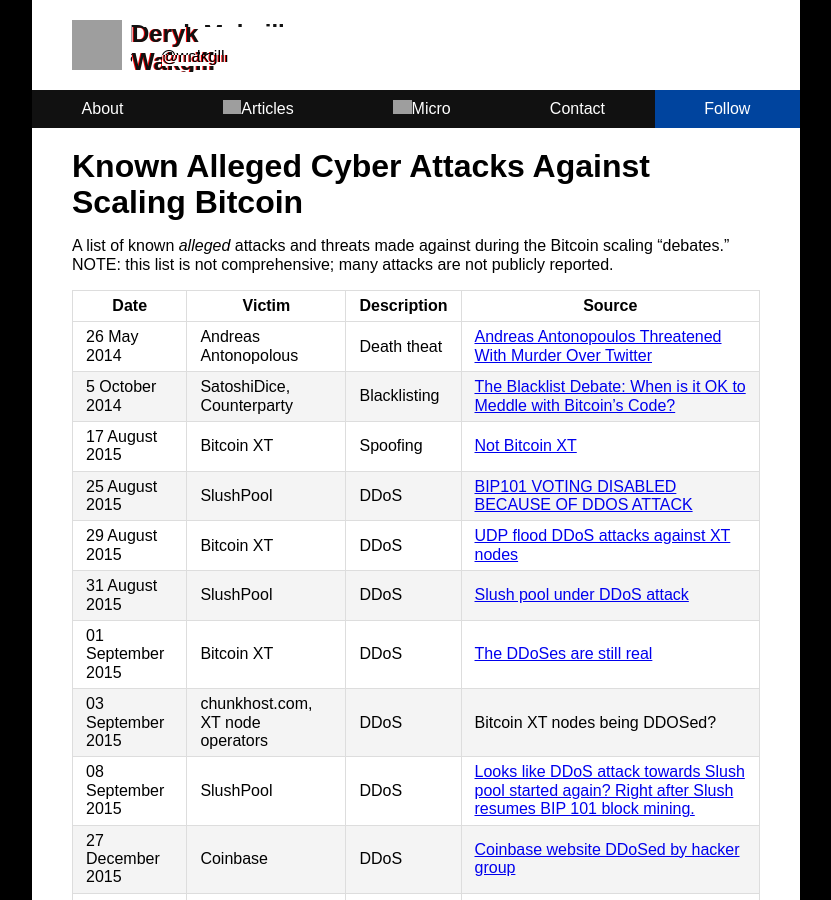
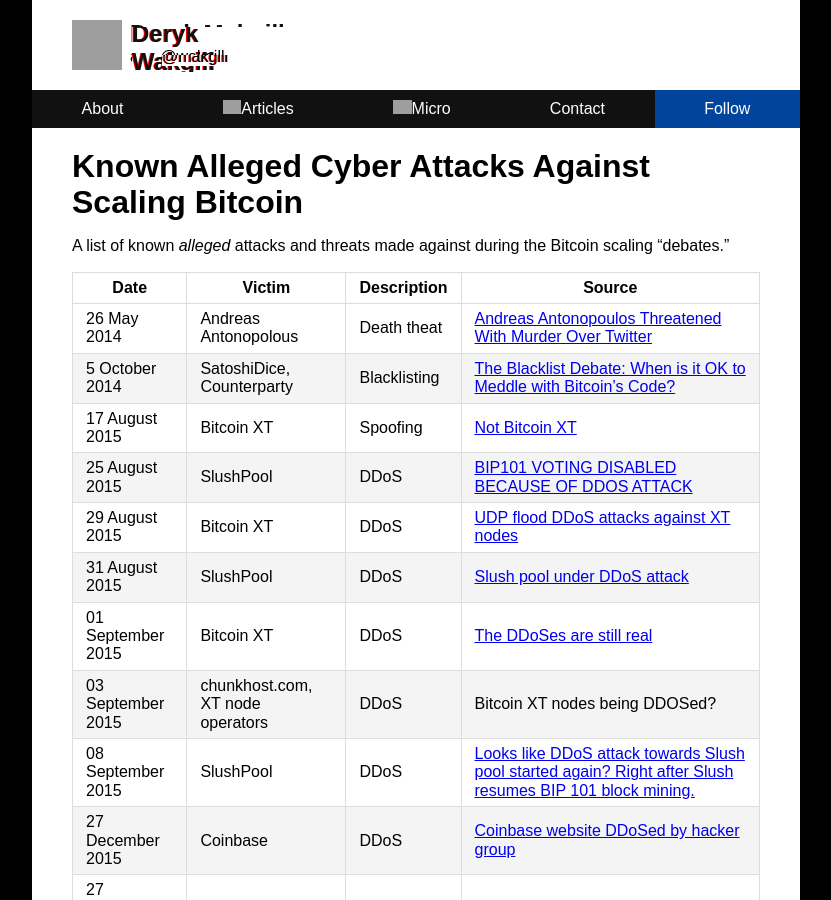
Before and after one commit to derykmakgill/had, a Jekyll site: the page built from test.md, in a window 1280 px wide and 900 px high. Shown: the whole window, without its empty margins (224-1055 px from the left). Built offline with Jekyll 4.4.1, drawn with Linux system fonts in a browser that asks for light colours; our own code applies the rules of GitHub Pages for plain Markdown files; grey boxes are pictures that could not be loaded.

Commit message:
Update test.md

```diff
--- a/test.md
+++ b/test.md
@@ -4,7 +4,7 @@
 
 # Known Alleged Cyber Attacks Against Scaling Bitcoin
 
-A list of known *alleged* attacks and threats made against during the Bitcoin scaling "debates." NOTE: this list is not comprehensive; many attacks are not publicly reported.
+A list of known *alleged* attacks and threats made against during the Bitcoin scaling "debates."
 
 | Date              | Victim                           | Description  | Source                                                                                                                                                                                                                                                                                                                                                                                                             |
 | ----------------- | -------------------------------- | ------------ | ------------------------------------------------------------------------------------------------------------------------------------------------------------------------------------------------------------------------------------------------------------------------------------------------------------------------------------------------------------------------------------------------------------------ |
```
